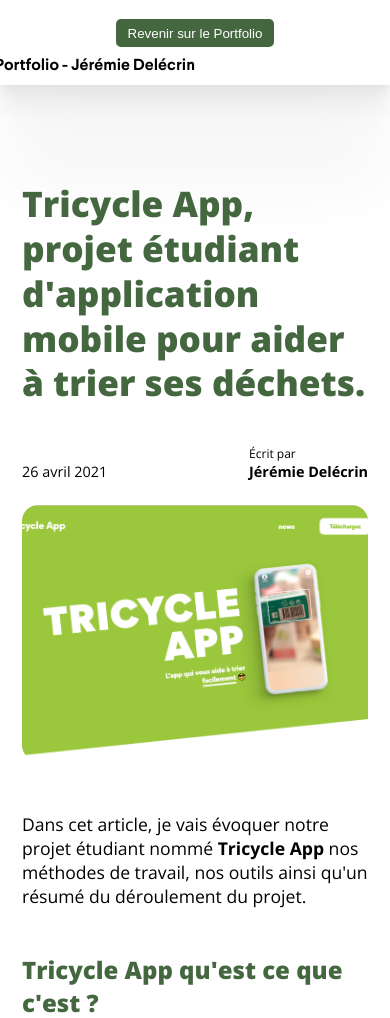
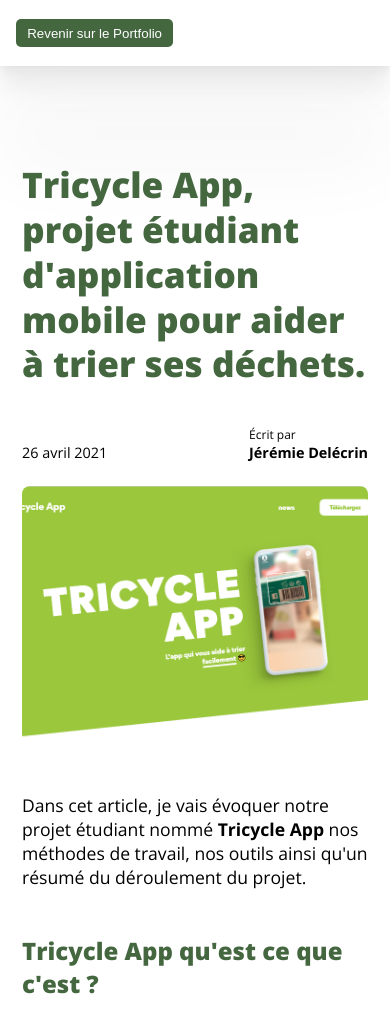
Before and after one commit to JeremDlcn/portfolioCV, a PHP site: page /tricycle-app.html in a window 390 px wide. Shown: the top 1018 px of the page. Run offline with PHP 8.4, Linux system fonts and the light colour scheme.

Commit message:
📱 fix header

```diff
--- a/article.css
+++ b/article.css
@@ -222,8 +222,11 @@
     margin-bottom: 1rem;
 }
 @media (max-width: 720px) {
-    .article-header {
-        flex-direction: column;
+    .article-header p{
+        display: none;
+    }
+    .article-thumbnail img {
+        border-radius: .5rem;
     }
     .article-title {
         line-height: 2.8rem;
```
